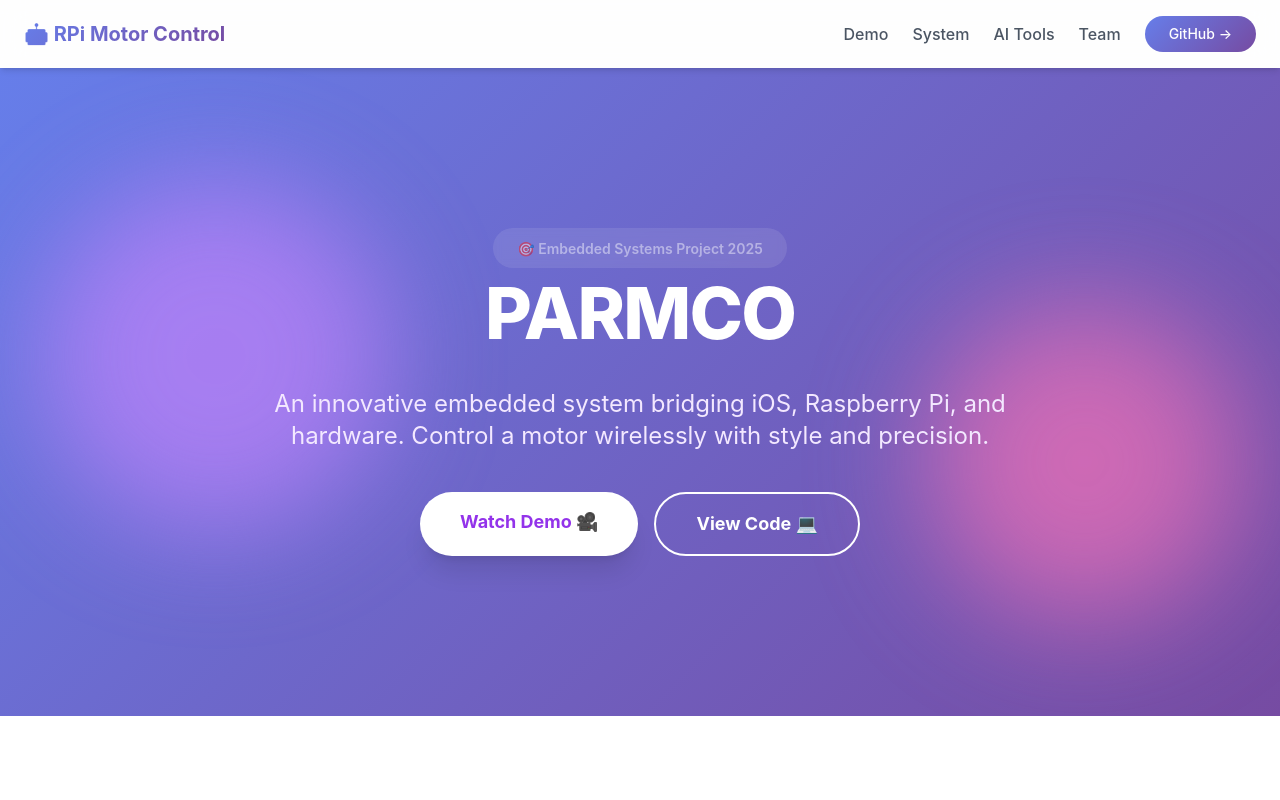
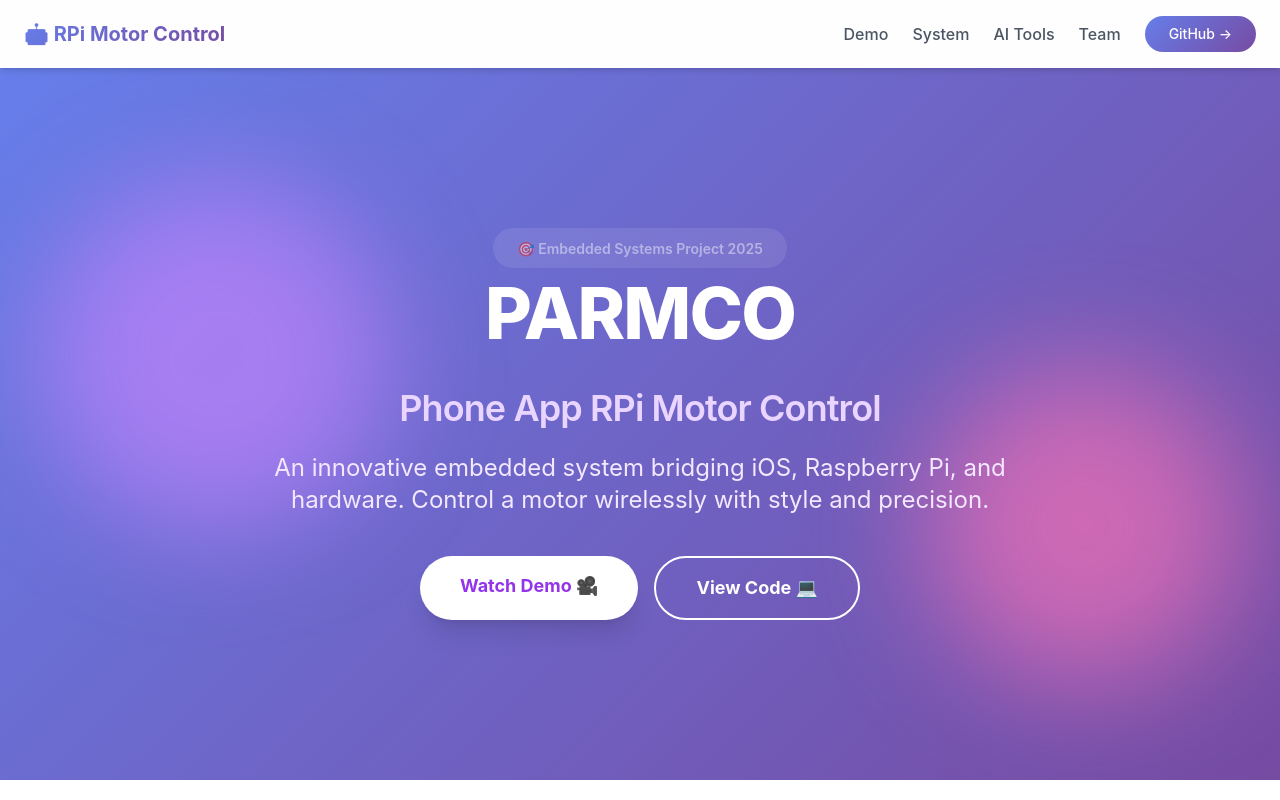
Before and after one commit to blakewithee/PARMCO, a plain HTML site: page index.html in a window 1280 px wide. Shown: the top 800 px of the page. Drawn offline with nearby package versions, Linux system fonts and the light colour scheme; a web font is replaced by a local one.

Commit message:
Update index.html with new title

```diff
--- a/index.html
+++ b/index.html
@@ -114,6 +114,9 @@
                     <h1 class="text-5xl md:text-7xl font-extrabold tracking-tight mb-6 floating">
                         PARMCO
                     </h1>
+                    <h2 class="text-3xl md:text-4xl font-semibold tracking-tight text-purple-200 mb-6">
+                        Phone App RPi Motor Control
+                    </h2>
                     <p class="text-xl md:text-2xl text-purple-100 mb-10 max-w-3xl mx-auto leading-relaxed">
                         An innovative embedded system bridging iOS, Raspberry Pi, and hardware. Control a motor wirelessly with style and precision.
                     </p>
```
